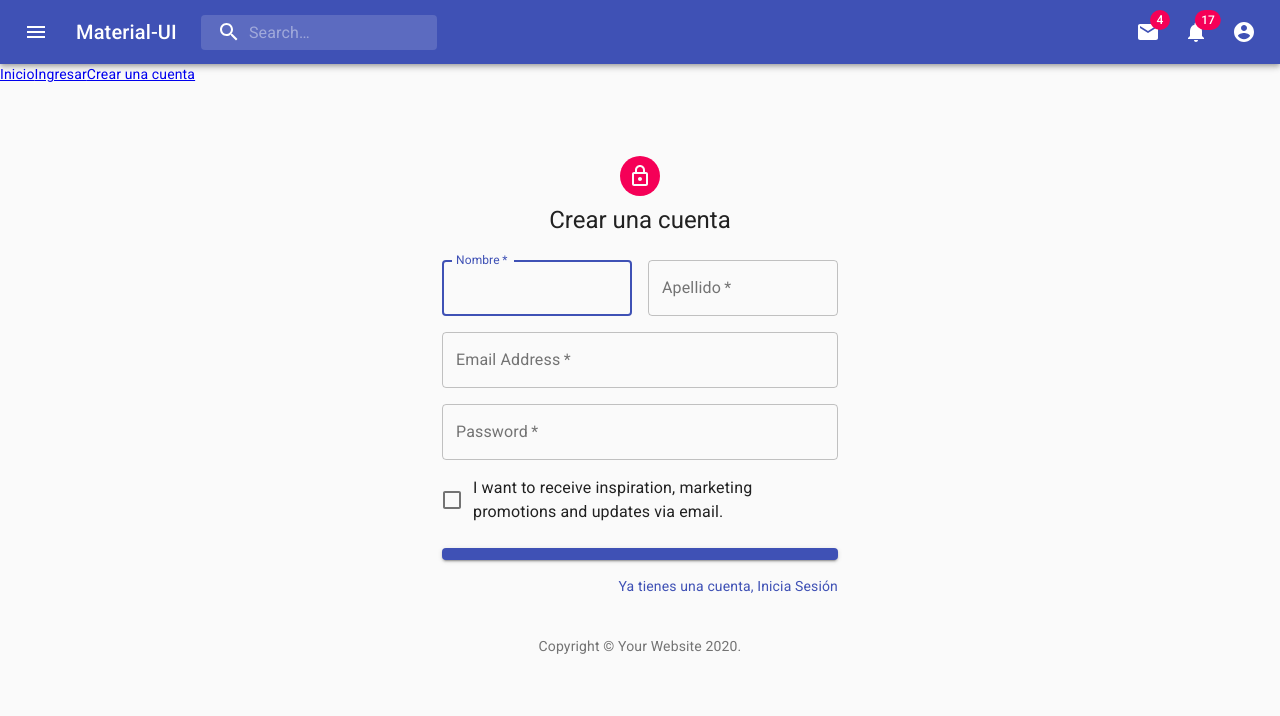
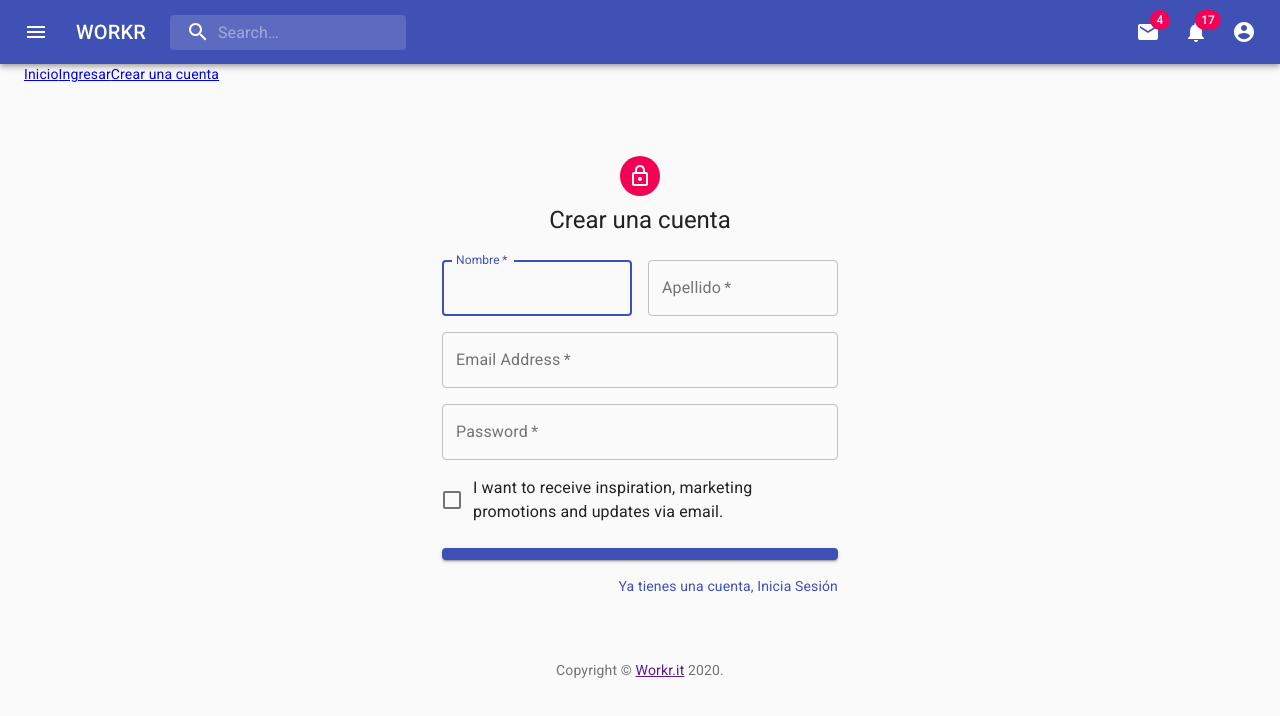
Before and after one commit to ivanfretes/workr-webclient, a React (Create React App) app in the folder client/: page /register in a window 1280 px wide. Shown: the top 716 px of the page. Built offline with nearby package versions, Linux system fonts and the light colour scheme.

Commit message:
Se agregar endpoint de registro

```diff
--- a/client/src/App.css
+++ b/client/src/App.css
@@ -1,4 +1,4 @@
-.App {
+/*.App {
   text-align: center;
 }
 
@@ -19,4 +19,8 @@
 
 .App-link {
   color: #09d3ac;
+}*/
+
+body {
+  margin: 0px !important;
 }
--- a/client/src/App.js
+++ b/client/src/App.js
@@ -1,10 +1,13 @@
 import React, { Fragment } from 'react';
 import { BrowserRouter as Router, Route, Switch, Link } from 'react-router-dom';
-
 import './App.css';
 
-//import { Landing } from './componets/layaout/Landing';
+// UI
+import Container from '@material-ui/core/Container';
+import Box from '@material-ui/core/Box';
+import Typography from '@material-ui/core/Typography';
 
+// Componets
 import TopBar from './components/template/TopBar';
 import Login from './components/pages/Login';
 import Register  from './components/pages/Register';
@@ -12,26 +15,47 @@ import Register  from './components/pages/Register';
 function App() {
     return (
         <Router>
-            <Fragment>
-                <TopBar />
-                 <Link to="/">Inicio</Link>
-                 <Link to="/login">Ingresar</Link>
-                 <Link to="/register">Crear una cuenta</Link>
-                <Route exact path="/" >
-
-                </Route>
-
+            <TopBar />
+            <Container component="main" maxWidth="xl">
+                <Link to="/">Inicio</Link>
+                <Link to="/login">Ingresar</Link>
+                <Link to="/register">Crear una cuenta</Link>
 
                 <Switch>
+                    <Route exact path="/" >
+
+                    </Route>
                     <Route exact path="/register" component={Register}>
 
                     </Route>
                     <Route exact path="/login" component={Login}></Route>
                 </Switch>
 
-                </Fragment>
+                <Box mt={8}>
+                    <Copyright />
+                </Box>
+            </Container>
         </Router>
   );
 }
 
+
+/**
+ * Componente de Copyright en el footer
+ */
+
+function Copyright() {
+  return (
+    <Typography variant="body2" color="textSecondary" align="center">
+      {'Copyright © '}
+      <Link color="inherit" href="https://workr.it/">
+        Workr.it
+      </Link>{' '}
+      {new Date().getFullYear()}
+      {'.'}
+    </Typography>
+  );
+}
+
+
 export default App;
--- a/client/src/components/pages/Login.js
+++ b/client/src/components/pages/Login.js
@@ -13,18 +13,6 @@ import Typography from '@material-ui/core/Typography';
 import { makeStyles } from '@material-ui/core/styles';
 import Container from '@material-ui/core/Container';
 
-function Copyright() {
-  return (
-    <Typography variant="body2" color="textSecondary" align="center">
-      {'Copyright © '}
-      <Link color="inherit" href="https://material-ui.com/">
-        Your Website
-      </Link>{' '}
-      {new Date().getFullYear()}
-      {'.'}
-    </Typography>
-  );
-}
 
 const useStyles = makeStyles((theme) => ({
   paper: {
@@ -109,9 +97,7 @@ export default function SignIn() {
           </Grid>
         </form>
       </div>
-      <Box mt={8}>
-        <Copyright />
-      </Box>
+
     </Container>
   );
 }
--- a/client/src/components/pages/Register.js
+++ b/client/src/components/pages/Register.js
@@ -12,19 +12,6 @@ import LockOutlinedIcon from '@material-ui/icons/LockOutlined';
 import Typography from '@material-ui/core/Typography';
 import { makeStyles } from '@material-ui/core/styles';
 import Container from '@material-ui/core/Container';
-
-function Copyright() {
-  return (
-    <Typography variant="body2" color="textSecondary" align="center">
-      {'Copyright © '}
-      <Link color="inherit" href="https://material-ui.com/">
-        Your Website
-      </Link>{' '}
-      {new Date().getFullYear()}
-      {'.'}
-    </Typography>
-  );
-}
 
 const useStyles = makeStyles((theme) => ({
   paper: {
@@ -132,9 +119,6 @@ export default function SignUp() {
           </Grid>
         </form>
       </div>
-      <Box mt={5}>
-        <Copyright />
-      </Box>
     </Container>
   );
 }
--- a/client/src/components/template/TopBar.js
+++ b/client/src/components/template/TopBar.js
@@ -174,7 +174,7 @@ export default function PrimarySearchAppBar() {
             <MenuIcon />
           </IconButton>
           <Typography className={classes.title} variant="h6" noWrap>
-            Material-UI
+            WORKR
           </Typography>
           <div className={classes.search}>
             <div className={classes.searchIcon}>
```
Also changed, not shown: client/src/components/pages/Index.js (added, +11 -0 lines), 2 other files (tests, documents, lock files or other folders).
